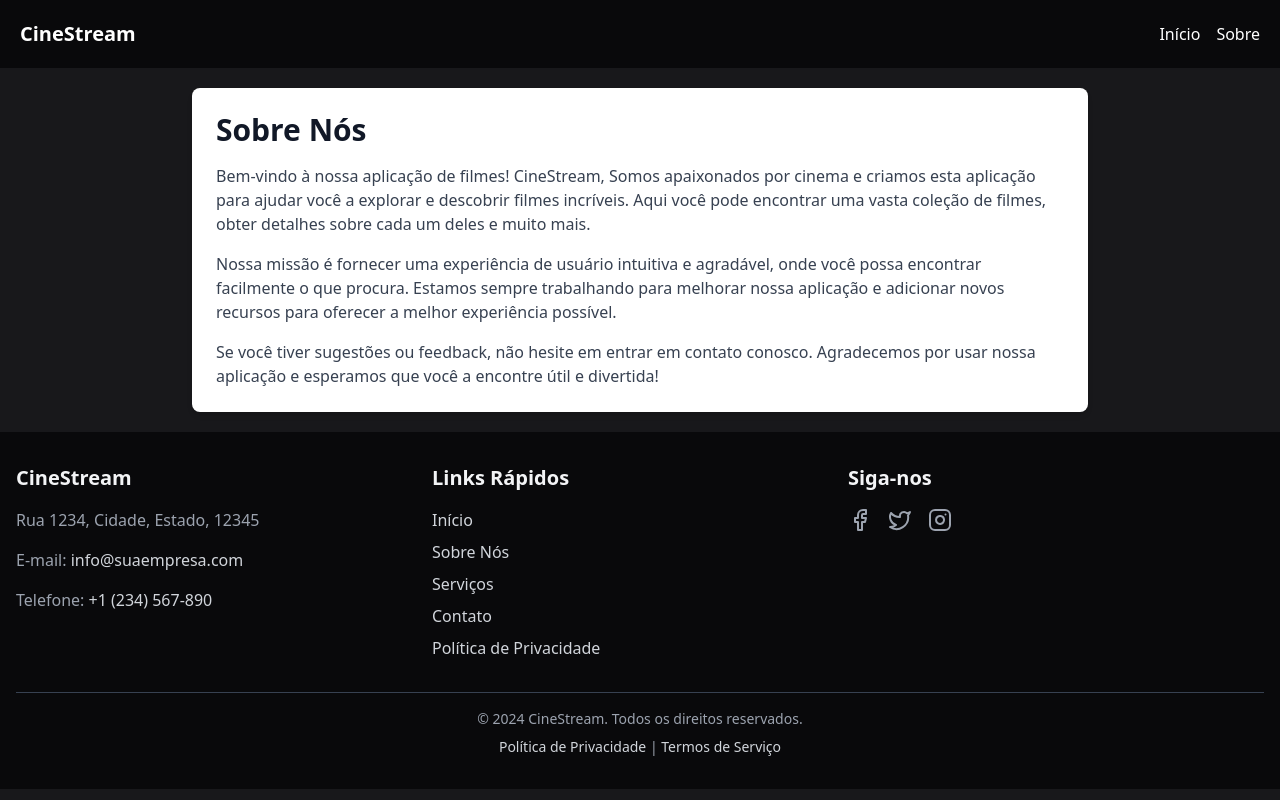
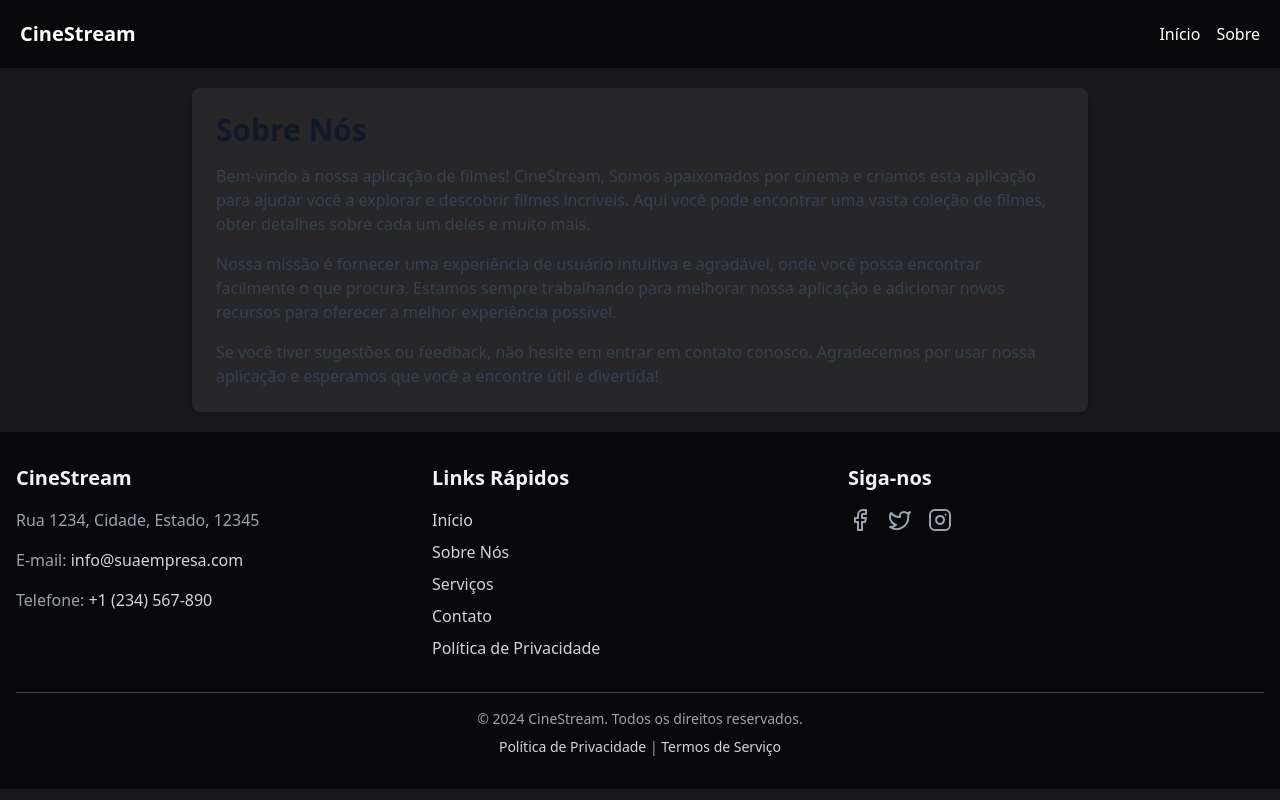
Before and after one commit to antonysantos71/api-filmes, a React (Vite) app: page /about in a window 1280 px wide. Built offline with nearby package versions, Linux system fonts and the light colour scheme.

Commit message:
style: bg-zinc-800

```diff
--- a/src/pages/about-page/index.tsx
+++ b/src/pages/about-page/index.tsx
@@ -5,7 +5,7 @@ export function AboutPage() {
   return (
     <>
     <NavBar/>
-      <div className="max-w-4xl mx-auto p-6 bg-white dark:bg-gray-900 shadow-md rounded-lg m-5">
+      <div className="max-w-4xl mx-auto p-6 bg-zinc-800 shadow-md rounded-lg m-5">
       <h1 className="text-3xl font-bold text-gray-900 dark:text-white mb-4">Sobre Nós</h1>
       <p className="text-gray-700 dark:text-gray-300 mb-4">
         Bem-vindo à nossa aplicação de filmes! CineStream, Somos apaixonados por cinema e criamos esta aplicação para ajudar você a explorar e descobrir filmes incríveis. Aqui você pode encontrar uma vasta coleção de filmes, obter detalhes sobre cada um deles e muito mais.
```
